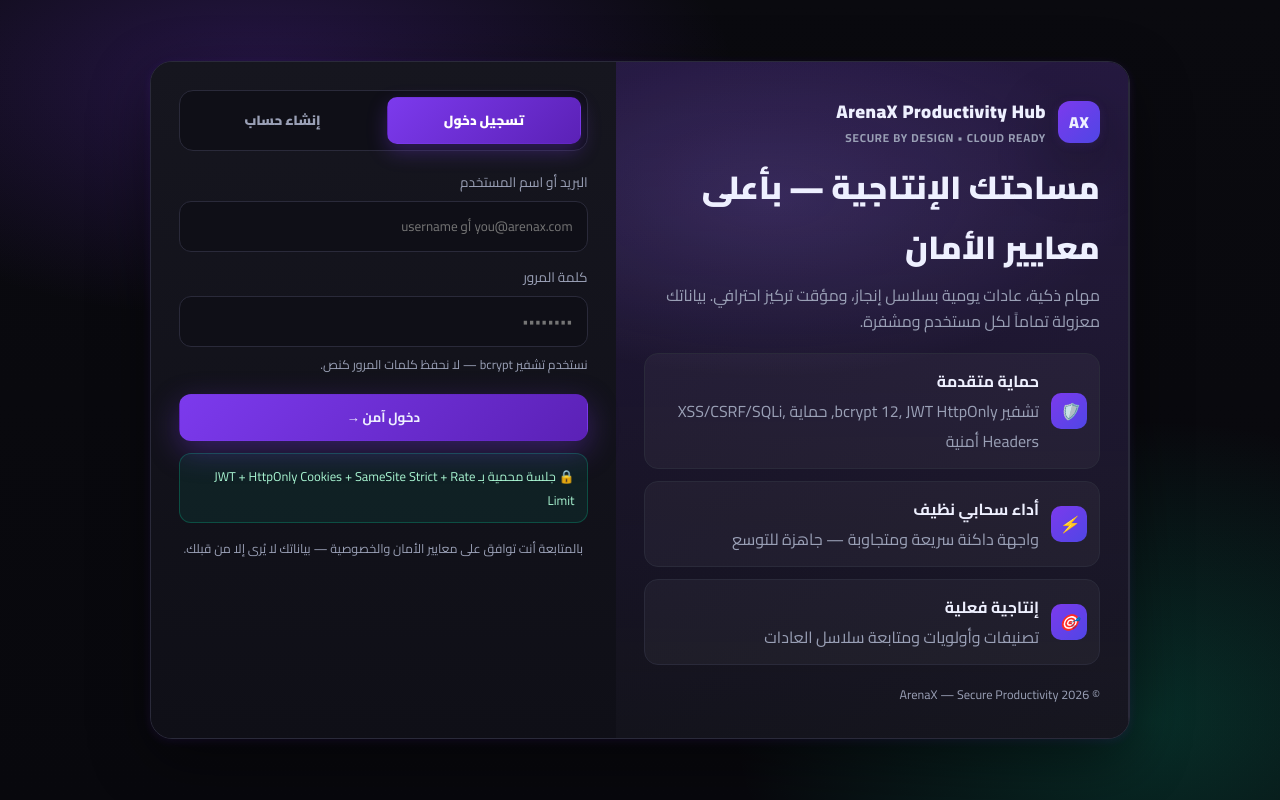
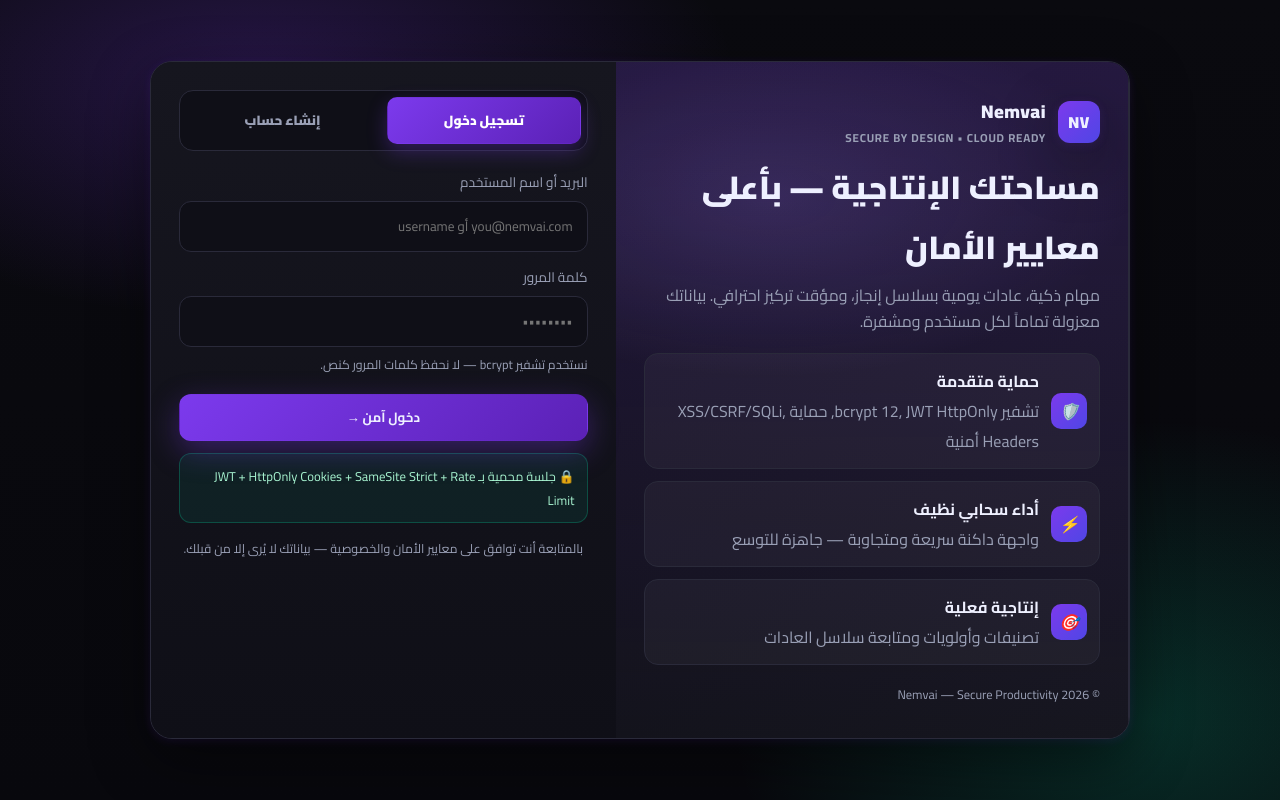
Before and after one commit to AlilouTopG/nemvai, a Flask app: page / in a window 1280 px wide. Run offline with Flask 3, Linux system fonts and the light colour scheme.

Commit message:
rebrand: Nemvai — Security First (rename app + templates, update README with full security matrix, keep 100% XSS/SQLi/CSRF/bcrypt/isolation coverage)

```diff
--- a/app/config.py
+++ b/app/config.py
@@ -47,4 +47,4 @@
     RATELIMIT_STORAGE_URI = "memory://"
 
     # App
-    APP_NAME = os.getenv("APP_NAME", "ArenaX Productivity Hub")
+    APP_NAME = os.getenv("APP_NAME", "Nemvai")
--- a/app/templates/auth.html
+++ b/app/templates/auth.html
@@ -3,7 +3,7 @@
 <head>
   <meta charset="utf-8">
   <meta name="viewport" content="width=device-width,initial-scale=1">
-  <title>ArenaX — دخول آمن</title>
+  <title>Nemvai — دخول آمن</title>
   <link rel="stylesheet" href="/static/css/main.css">
   <link rel="stylesheet" href="/static/css/auth.css">
   <meta name="color-scheme" content="dark">
@@ -14,9 +14,9 @@
     <div class="auth-hero">
       <div>
         <div class="brand">
-          <div class="logo">AX</div>
+          <div class="logo">NV</div>
           <div>
-            <span>ArenaX Productivity Hub</span>
+            <span>Nemvai</span>
             <small>SECURE BY DESIGN • CLOUD READY</small>
           </div>
         </div>
@@ -28,7 +28,7 @@
           <li><i>🎯</i><div><b>إنتاجية فعلية</b><br><span class="muted">تصنيفات وأولويات ومتابعة سلاسل العادات</span></div></li>
         </ul>
       </div>
-      <div class="hint" style="margin-top:18px">© 2026 ArenaX — Secure Productivity</div>
+      <div class="hint" style="margin-top:18px">© 2026 Nemvai — Secure Productivity</div>
     </div>
 
     <div class="auth-form-side">
@@ -41,7 +41,7 @@
       <form id="form-login" onsubmit="handleLogin(event)">
         <div class="field">
           <label>البريد أو اسم المستخدم</label>
-          <input class="input" id="login_id" placeholder="you@arenax.com أو username" required autocomplete="username">
+          <input class="input" id="login_id" placeholder="you@nemvai.com أو username" required autocomplete="username">
         </div>
         <div class="field">
           <label>كلمة المرور</label>
@@ -61,7 +61,7 @@
         </div>
         <div class="field">
           <label>البريد الإلكتروني</label>
-          <input class="input" id="reg_email" type="email" placeholder="you@arenax.com" required autocomplete="email">
+          <input class="input" id="reg_email" type="email" placeholder="you@nemvai.com" required autocomplete="email">
         </div>
         <div class="field">
           <label>كلمة المرور</label>
```
Also changed, not shown: app/templates/dashboard.html (+4 -4 lines), README.md, 1 other file.
